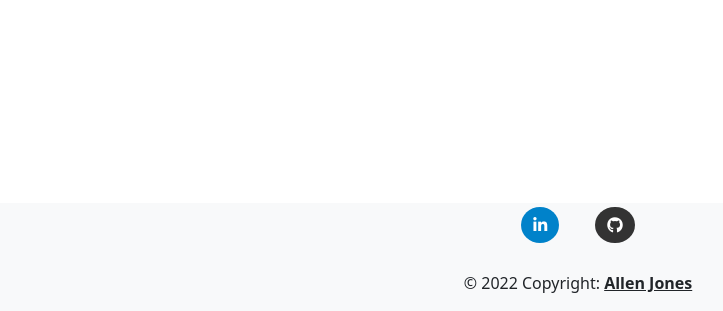
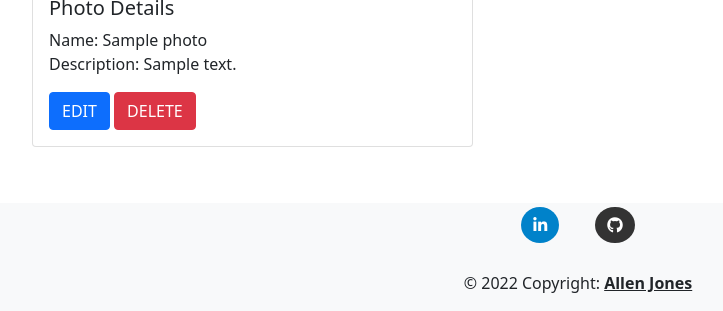
Before and after one commit to mint85/photo-wall, a Django app: page /photos/1/ in a window 1280 px wide. Shown: the part 489-800 px from the top of the page, without its empty margins (62-785 px from the left). Run offline with Django 4.2, Linux system fonts and the light colour scheme; tables that the repository leaves empty hold one stand-in row (values such as "Sample post"); some libraries are stand-ins or nearby versions.

Commit message:
adds photo create, update, and delete functionality as well as forms to display for these tasks

```diff
--- a/main_app/templates/base.html
+++ b/main_app/templates/base.html
@@ -32,8 +32,8 @@
                 <div class="collapse navbar-collapse justify-content-end" id="navbarNavItems">
                     <div class="navbar-nav">
                         <a href="/" class="nav-item nav-link active" aria-current="page">Home</a>
-                        <a href="/photos" class="nav-item nav-link">My Photo Wall</a>
-                        <a href="#" class="nav-item nav-link">Add Photos</a>
+                        <a href="{% url 'photos_index' %}" class="nav-item nav-link">My Photo Wall</a>
+                        <a href="{% url 'photos_create' %}" class="nav-item nav-link">Add Photos</a>
                         <a href="#" class="nav-item nav-link">Log Out</a>
                     </div>
                 </div>
--- a/main_app/templates/photos/detail.html
+++ b/main_app/templates/photos/detail.html
@@ -4,5 +4,29 @@
 <div class="page-title mt-4">
     <h1>{{ photo.name.capitalize }}'s Detail Page</h1>
 </div>
+<div class="container">
+    <div class="row justify-content-center">
+        <div class="col-9 p-3">
+            <img src="https://i.imgur.com/In3JUfV.jpg" alt="{{ photo.name }}" class="img-fluid">
+        </div>
+    </div>
+    <div class="row">
+        <div class="col-5">
+            <div class="card">
+                <div class="card-body">
+                    <h5 class="card-title">
+                        Photo Details
+                    </h5>
+                    <p class="card-text">
+                        Name: {{ photo.name }}<br>
+                        Description: {{ photo.description }}
+                    </p>
+                    <a href="{% url 'photos_update' photo.id %}" class="btn btn-primary">EDIT</a>
+                    <a href="{% url 'photos_delete' photo.id %}" class="btn btn-danger">DELETE</a>
+                </div>
+            </div>
+        </div>
+    </div>
+</div>
 
 {% endblock %}
--- a/main_app/urls.py
+++ b/main_app/urls.py
@@ -5,4 +5,7 @@ urlpatterns = [
     path('', views.home, name='home'),
     path('photos/', views.photos_index, name='photos_index'),
     path('photos/<int:photo_id>/', views.photos_detail, name='photo_detail'),
+    path('photos/create/', views.PhotoCreate.as_view(), name='photos_create'),
+    path('photos/<int:pk>/update/', views.PhotoUpdate.as_view(), name='photos_update'),
+    path('photos/<int:pk>/delete/', views.PhotoDelete.as_view(), name='photos_delete'),
 ]
--- a/main_app/views.py
+++ b/main_app/views.py
@@ -1,5 +1,7 @@
-from lib2to3.pygram import python_grammar_no_print_statement
+# from lib2to3.pygram import python_grammar_no_print_statement
 from django.shortcuts import render, redirect
+from django.urls import reverse
+from django.views.generic.edit import CreateView, UpdateView, DeleteView
 from .models import Photo
 
 # Define the home view
@@ -15,3 +17,18 @@ def photos_detail(request, photo_id):
     #if photo.user_id != request.user.id:
         #return redirect('photos_index')
     return render(request, 'photos/detail.html', { 'photo': photo })
+
+class PhotoCreate(CreateView):
+    model = Photo
+    fields = ('name', 'description')
+
+    def get_absolute_url(self):
+        return reverse('photos_index')
+
+class PhotoUpdate(UpdateView):
+    model = Photo
+    fields = ('name', 'description')
+
+class PhotoDelete(DeleteView):
+    model = Photo
+    success_url = '/photos/'
```
Also changed, not shown: main_app/templates/main_app/photo_confirm_delete.html (added, +12 -0 lines), main_app/templates/main_app/photo_form.html (added, +20 -0 lines).
